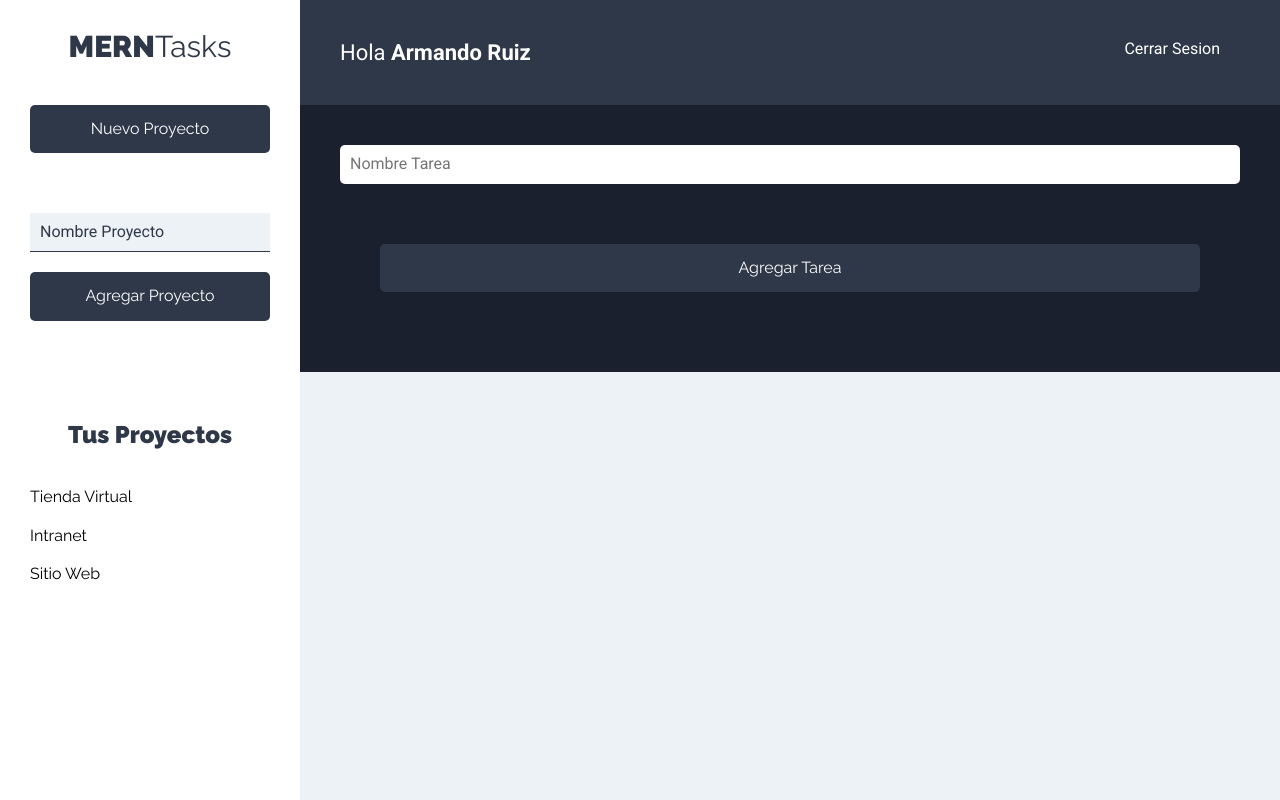
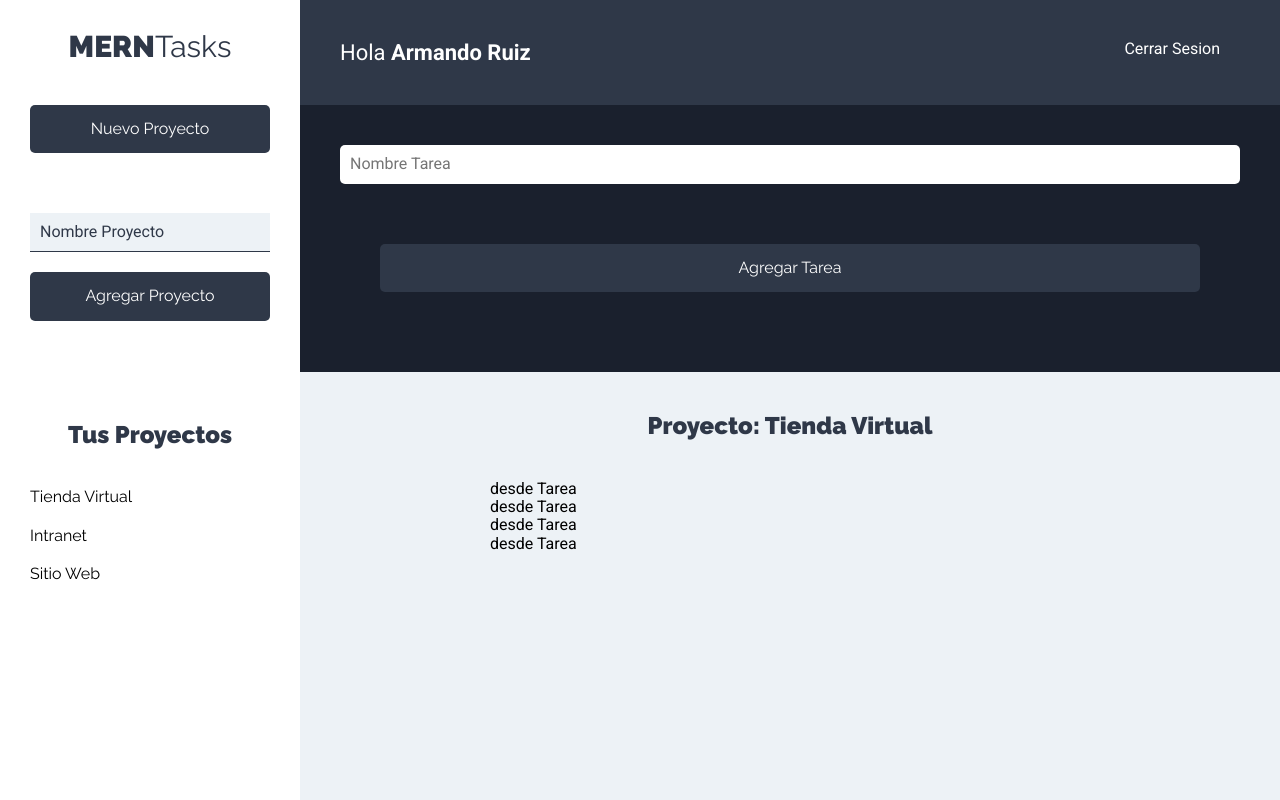
Before and after one commit to armandoltx/mernTasks-cliente, a React (Create React App) app: page /proyectos in a window 1280 px wide. Built offline with nearby package versions, Linux system fonts and the light colour scheme.

Commit message:
198. Creando el Listado de Tareas y agregandolo a Proyectos

```diff
--- a/src/components/proyectos/Proyectos.js
+++ b/src/components/proyectos/Proyectos.js
@@ -2,6 +2,7 @@ import React from 'react';
 import Sidebar from '../layout/Sidebar';
 import Barra from '../layout/Barra';
 import FormTarea from '../tareas/FormTarea';
+import ListadoTareas from '../tareas/ListadoTareas';
 
 const Proyectos = () => {
   return (
@@ -13,7 +14,7 @@ const Proyectos = () => {
         <main>
           <FormTarea />
           <div className="contenedor-tareas">
-
+            <ListadoTareas />
           </div>
         </main>
       </div>
--- a/src/components/tareas/ListadoTareas.js
+++ b/src/components/tareas/ListadoTareas.js
@@ -0,0 +1,31 @@
+import React, { Fragment } from 'react';
+import Tarea from './Tarea';
+
+const ListadoTareas = () => {
+
+  const tareasProyecto = [
+    { nombre: 'Elegir Plataforma', estado: true },
+    { nombre: 'Elegir Colores', estado: false },
+    { nombre: 'Elegir Plataformas de Pago', estado: false },
+    { nombre: 'Elegir Hosting', estado: true },
+  ]
+
+  return (
+    <Fragment>
+      <h2>Proyecto: Tienda Virtual</h2>
+      <ul className="listado-tareas">
+        {tareasProyecto.length === 0
+          ? <li className="tarea"></li>
+          : tareasProyecto.map(tarea => (
+            <Tarea
+              tarea={tarea}
+            />
+          ))
+        }
+
+      </ul>
+    </Fragment>
+  );
+};
+
+export default ListadoTareas;
--- a/src/components/tareas/Tarea.js
+++ b/src/components/tareas/Tarea.js
@@ -0,0 +1,11 @@
+import React from 'react';
+
+const Tarea = () => {
+  return (
+    <div>
+      desde Tarea
+    </div>
+  );
+};
+
+export default Tarea;
```
